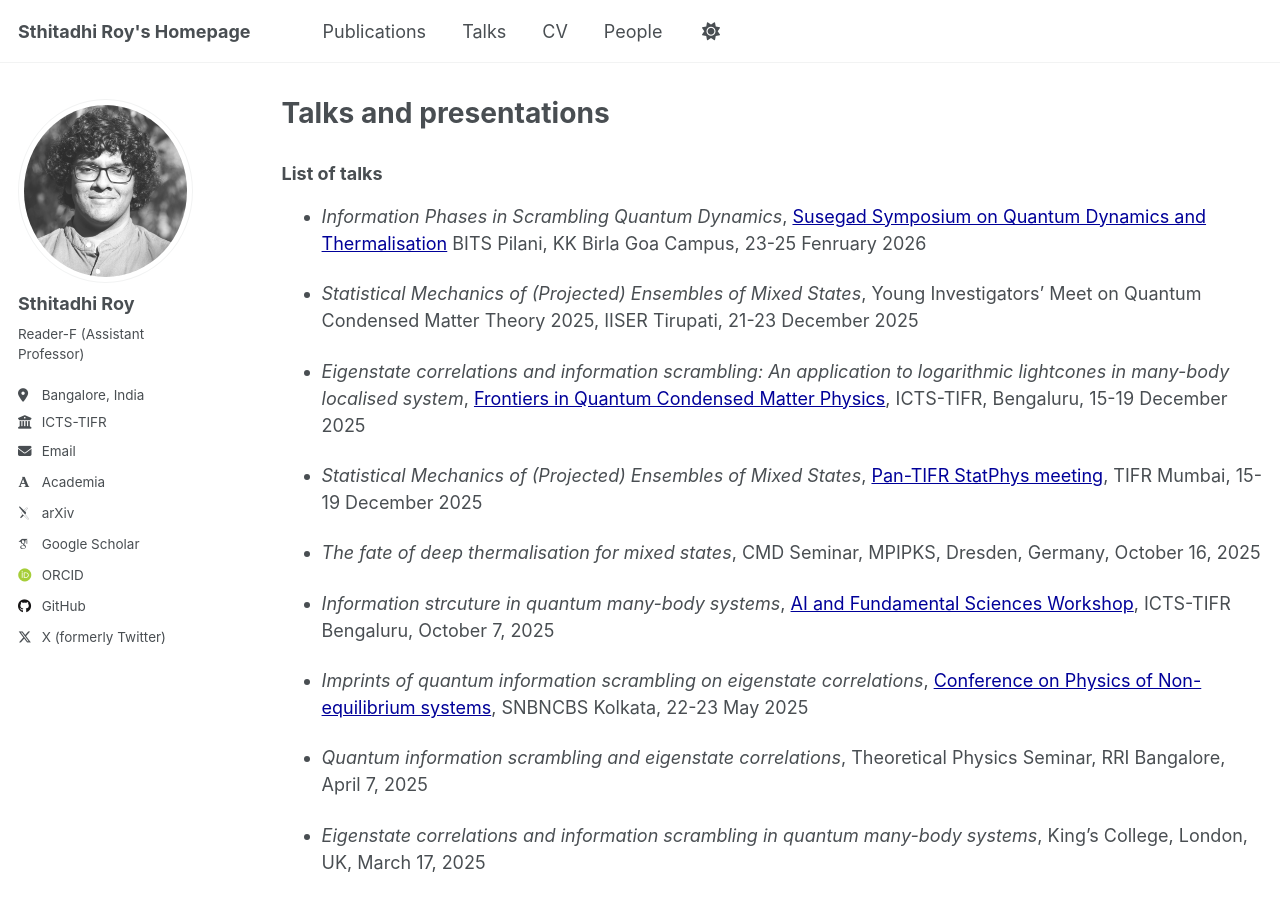
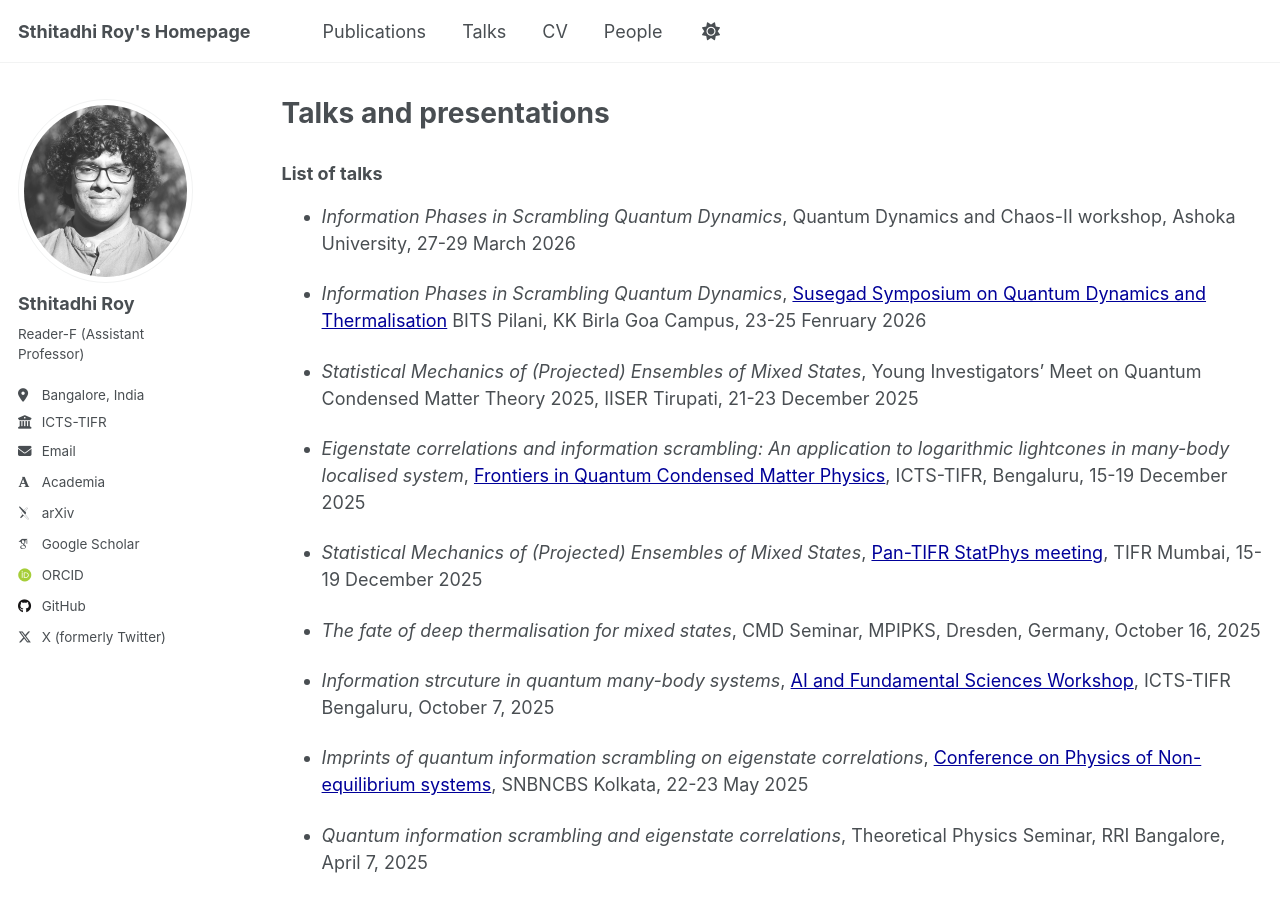
Before and after one commit to sthitadhi-roy/sthitadhi-roy.github.io, a Jekyll site: the page built from _pages/talks.md, in a window 1280 px wide and 900 px high. Built offline with Jekyll 4.4.1, drawn with Linux system fonts in a browser that asks for light colours; some web fonts are replaced.

Commit message:
Update talks.md

```diff
--- a/_pages/talks.md
+++ b/_pages/talks.md
@@ -6,6 +6,8 @@ author_profile: true
 ---
 
 ### List of talks
+
+- *Information Phases in Scrambling Quantum Dynamics*, Quantum Dynamics and Chaos-II workshop, Ashoka University, 27-29 March 2026
 
 - *Information Phases in Scrambling Quantum Dynamics*, [Susegad Symposium on Quantum Dynamics and Thermalisation](https://sites.google.com/goa.bits-pilani.ac.in/ssqdt/home) BITS Pilani, KK Birla Goa Campus, 23-25 Fenruary 2026
 
```
